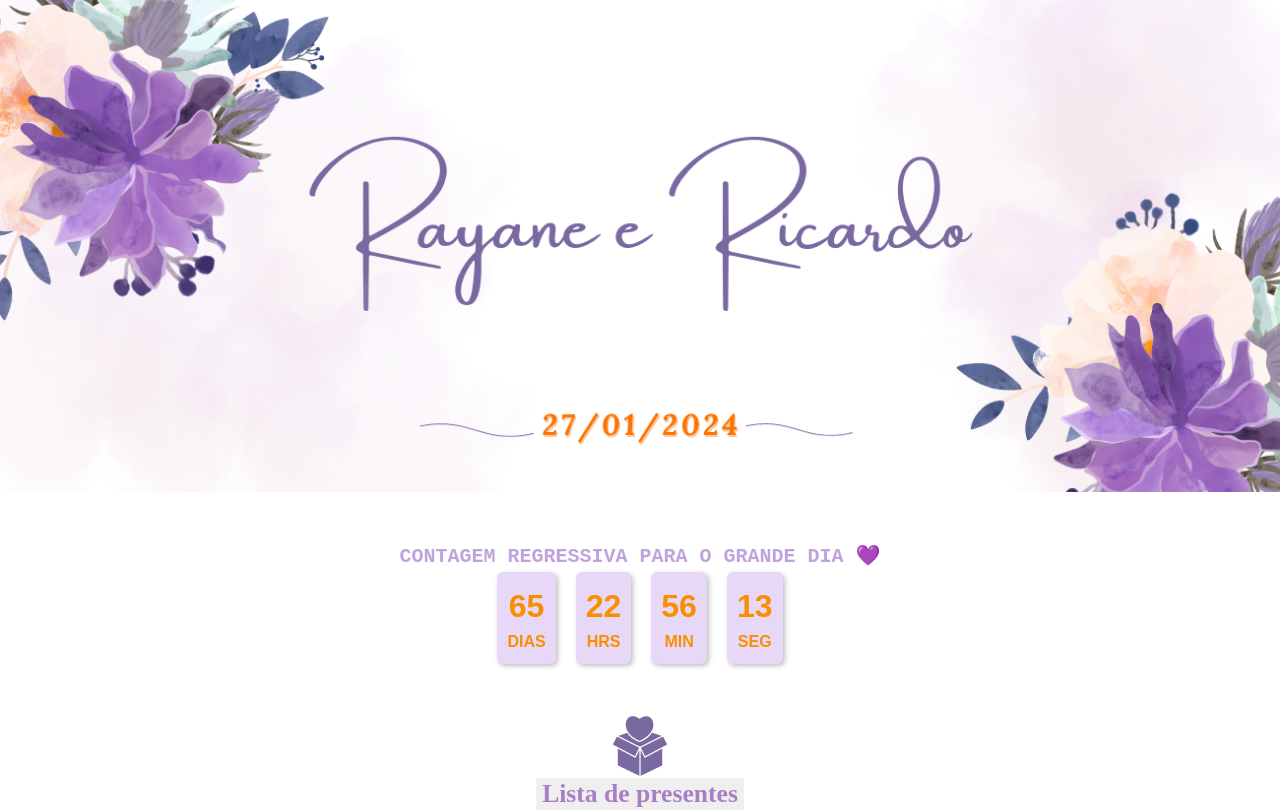
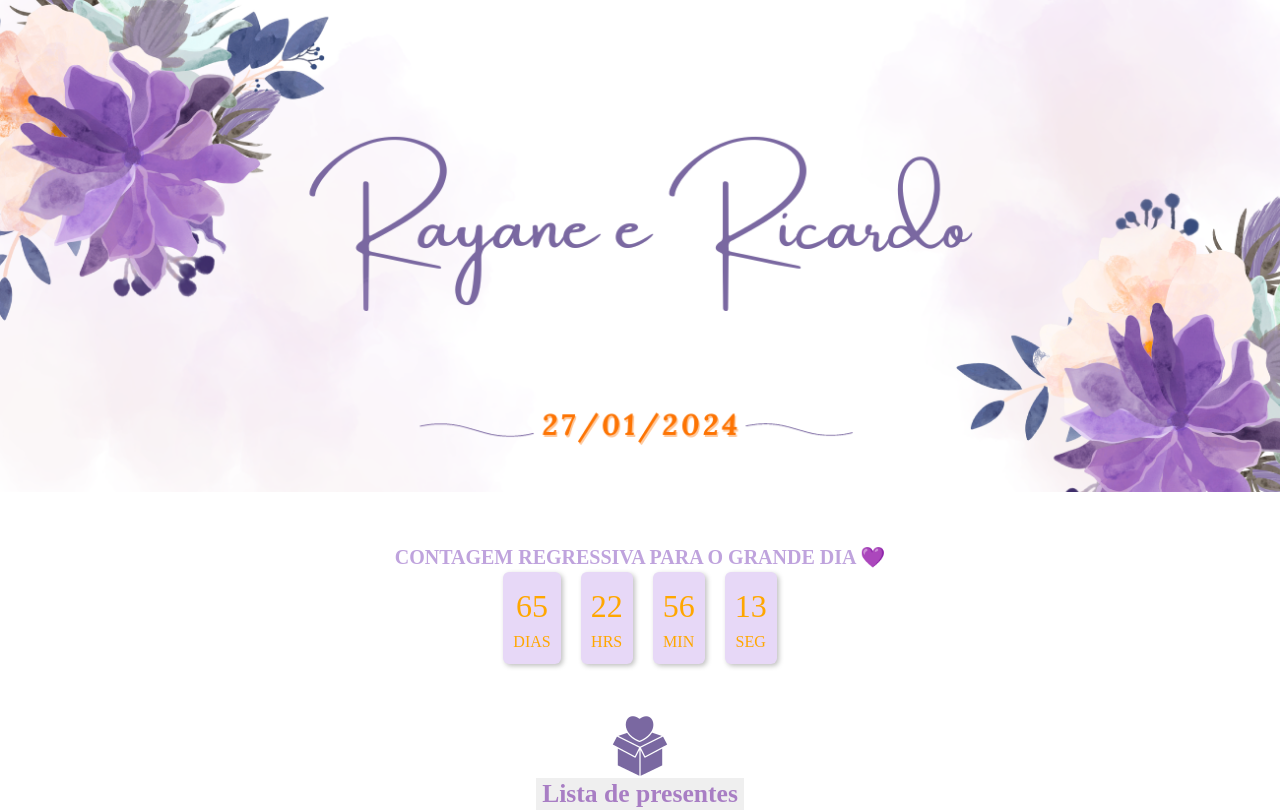
Before and after one commit to Millenacost/meucasamento, a website: page src/views/index.html in a window 1280 px wide. Drawn offline with nearby package versions, Linux system fonts and the light colour scheme; files whose address does not match are found by name.

Commit message:
ajuste do style do countdown

```diff
--- a/src/public/styles/countdown.css
+++ b/src/public/styles/countdown.css
@@ -2,24 +2,19 @@
     display: flex;
     justify-content: center;
     align-items: center;
-    font-family: sans-serif;
-    font-weight: bold;
-    color: rgb(248, 142, 2);
-
+    font-family: 'The Seasons';
+    /* font-weight: bold; */
+    color: rgb(255, 167, 0);
 }
 
 #span-top {
     display: flex;
     justify-content: center;
     align-items: center;
-    font-family: sans-serif;
     font-weight: bold;
     color: #bfa3dd;
     margin-top: 50px;
-    font-family: 'Courier New', Courier, monospace;
     font-size: 20px
-
-
 }
 
 .countdown-item {
@@ -38,7 +33,7 @@
 .countdown-item span {
     display: block;
     font-size: 0.5em; /* Tamanho do texto 'dias' em relação ao número */
-    color: rgb(248, 142, 2);
+    color: rgb(255, 167, 0);
 }
 
 @media (max-width: 502px) {
```
